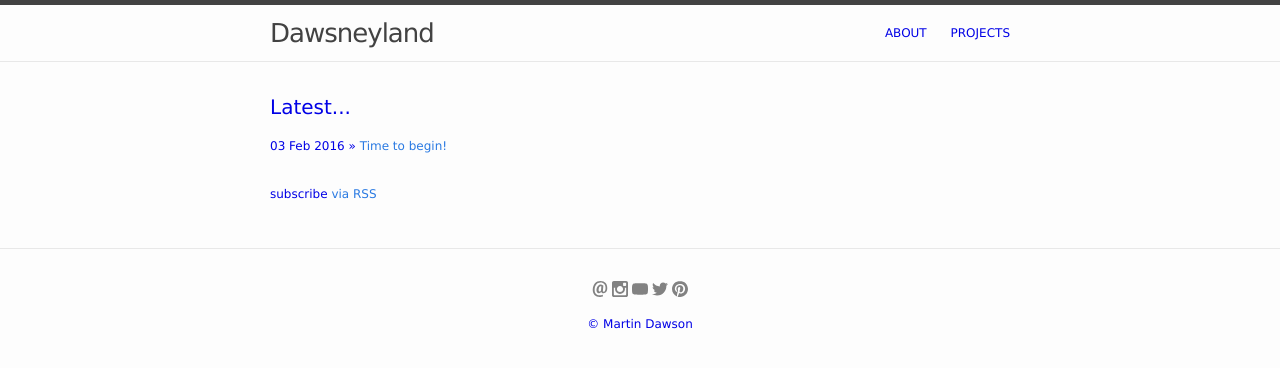
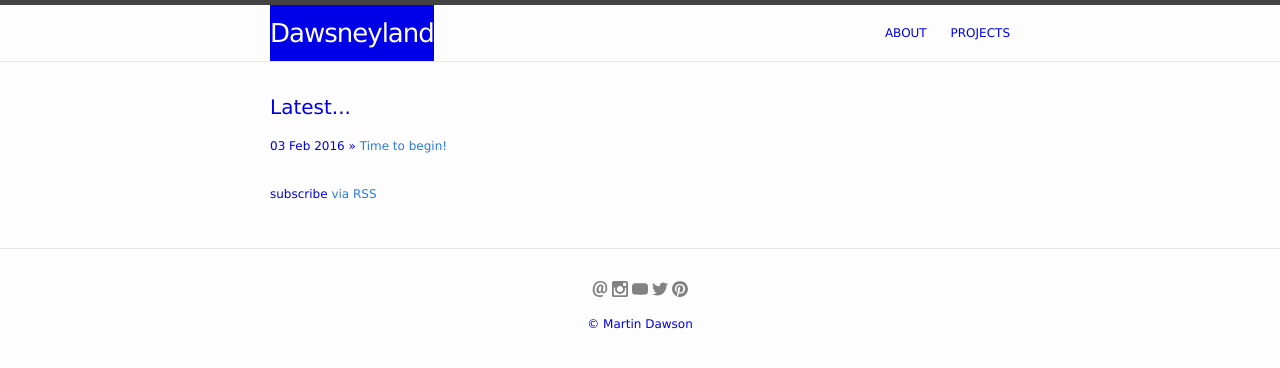
Before and after one commit to dawsneyland/formerdland, a Jekyll site: the page built from index.html, in a window 1280 px wide. Shown: the top 368 px of the page. Built offline with Jekyll 4.4.1, drawn with Linux system fonts in a browser that asks for light colours.

Commit message:
Update _layout.scss
Play with title font and color

```diff
--- a/_sass/_layout.scss
+++ b/_sass/_layout.scss
@@ -11,6 +11,9 @@
 }
 
 .site-title {
+    color: #fdfdfd;
+    background-color: #0000e6;
+
     font-size: 26px;
     font-weight: 300;
     line-height: 56px;
@@ -18,10 +21,11 @@
     margin-bottom: 0;
     float: left;
 
-    &,
+   /* &,
     &:visited {
         color: $grey-color-dark;
     }
+   */
 }
 
 .site-nav {
```
